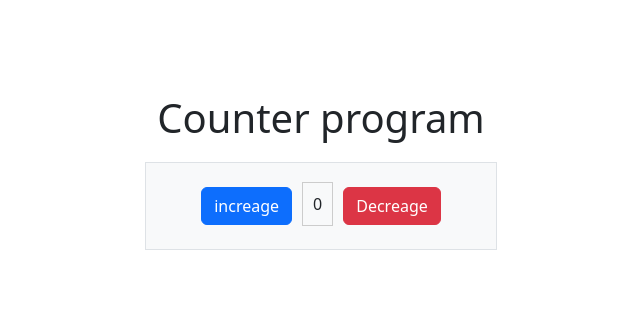
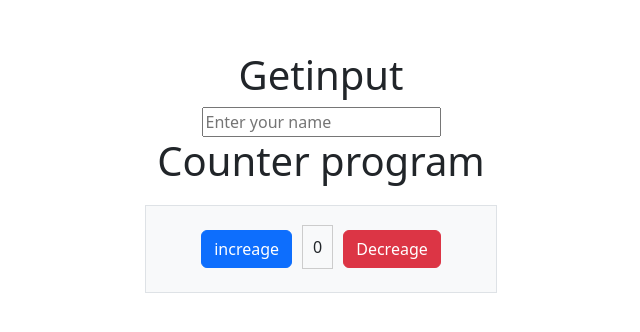
Before and after one commit to utkSmalsus/reactLearning, a React (Vite) app: page / in a window 1280 px wide. Shown: the part 228-560 px from the top of the page, without its empty margins (319-959 px from the left). Built offline with nearby package versions, Linux system fonts and the light colour scheme.

Commit message:
updaate file

```diff
--- a/src/App.jsx
+++ b/src/App.jsx
@@ -3,6 +3,7 @@ import { Container } from 'react-bootstrap'
 import './App.css'
 //import Counter from './components/Counter'
 import Countersk from './satyComponents/Countersk'
+import Getinput from './satyComponents/Getinput';
 
 
 function App() {
@@ -10,7 +11,9 @@ function App() {
 
   return (
     <>
-<Countersk></Countersk>
+  <Getinput></Getinput>
+    <Countersk></Countersk>
+
 
    {/* <Counter /> */}
     </>
--- /dev/null
+++ b/src/satyComponents/Getinput.jsx
@@ -0,0 +1,24 @@
+
+import React, { useState } from "react";
+
+function InputExample() {
+    const [name, setName] = useState("hello");
+
+    const handleInputChange = (event) => {
+        setName(event.target.value);
+    };
+  return (
+    <div>
+      <h1>Getinput</h1>
+     <div> <input
+        type="text"
+        placeholder="Enter your name"
+        onChange={(e) => setName(e.target.value)}
+      />
+            {/* <h2>Output: {name}</h2> */}
+      </div>
+    </div>
+  )
+}
+
+export default InputExample
```
